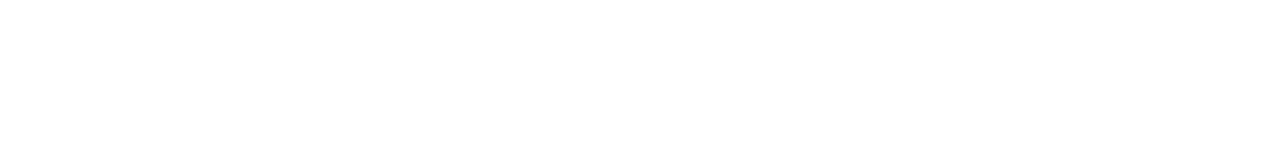
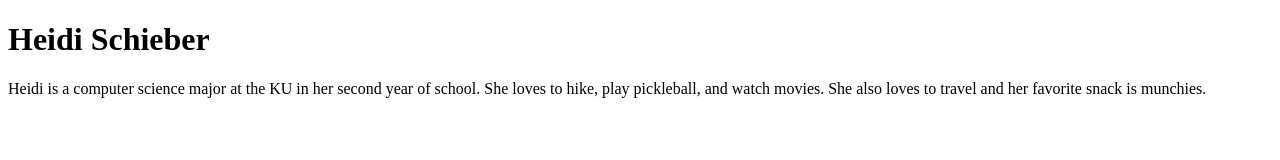
Before and after one commit to heidischieber/eecs348_lab4, a plain HTML site: page practice1.html in a window 1280 px wide. Drawn offline with Linux system fonts and the light colour scheme.

Commit message:
added text to Practice1

```diff
--- a/practice1.html
+++ b/practice1.html
@@ -3,4 +3,8 @@
     <head>
         <title>HTML EECS Profile</title>
     </head>
+    <body>
+        <h1>Heidi Schieber</h1>
+        <p1>Heidi is a computer science major at the KU in her second year of school. She loves to hike, play pickleball, and watch movies. She also loves to travel and her favorite snack is munchies.</p1>
+    </body>
 </html>
```
